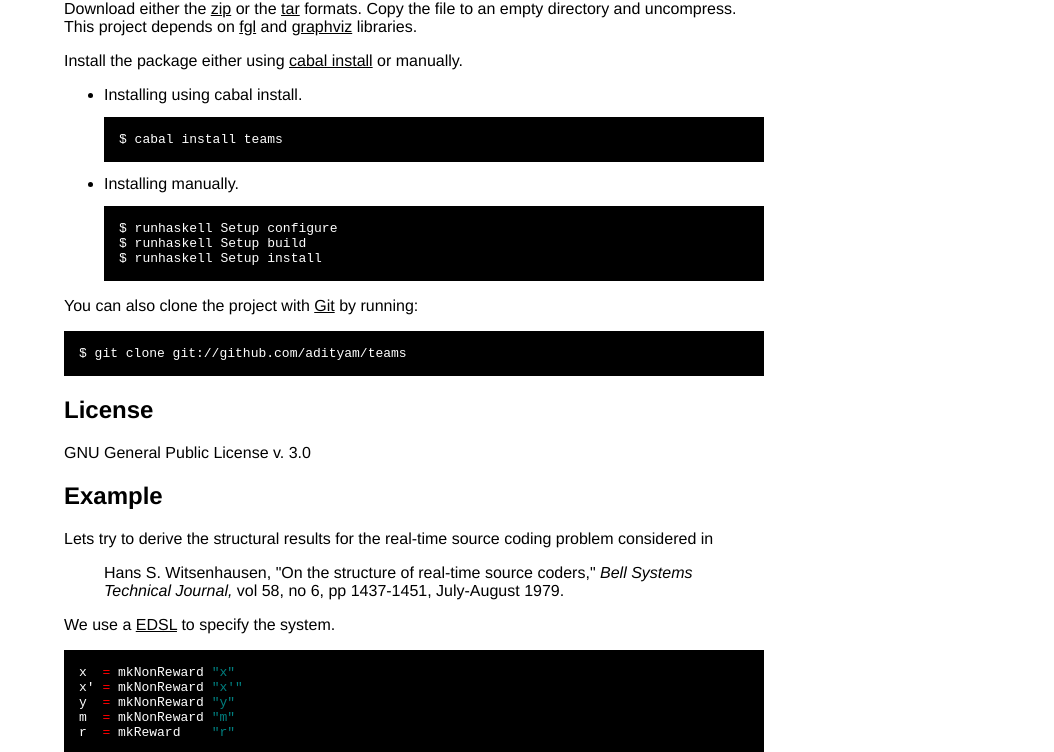
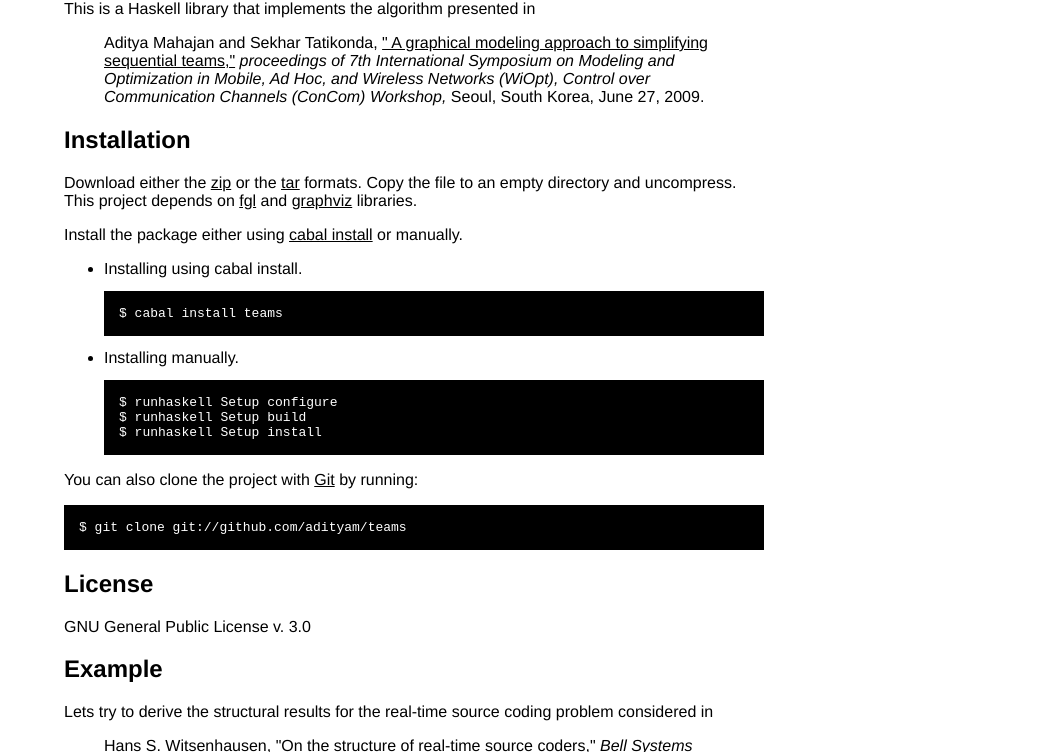
Before and after one commit to adityam/teams, a plain HTML site: page index.html in a window 1280 px wide. Shown: the part 306-1058 px from the top of the page, without its empty margins (226-1280 px from the left). Drawn offline with Linux system fonts and the light colour scheme.

Commit message:
Introduction

```diff
--- a/index.html
+++ b/index.html
@@ -59,6 +59,18 @@
     <div class="description">
        A graphical modeling approach to simplifying sequential teams
     </div>
+
+    <h2>Introduction</h2>
+    <p>This is a Haskell library that implements the algorithm presented in
+    <blockquote>
+      Aditya Mahajan and Sekhar Tatikonda,
+      <a href="http://pantheon.yale.edu/~am894/publications.html#concom-2009">
+        " A graphical modeling approach to simplifying sequential teams,"</a>
+      <em>proceedings of 7th International Symposium on Modeling and
+        Optimization in Mobile, Ad Hoc, and Wireless Networks (WiOpt), Control
+        over Communication Channels (ConCom) Workshop,</em>
+      Seoul, South Korea, June 27, 2009.
+    </blockquote></p>
 
     <h2>Installation</h2>
     <p>
@@ -207,6 +219,7 @@ g4.$.([x'4].|.[m3, y4])
 l4.$.([m4].|.[])</pre> </p>
 
     <p>Graphically, the simplified system is</p>
+<pre>*Main&gt; printGraph rt "/tmp/rt.pdf" </pre>
 
     <a href="rt_simplified.png"><img src="rt_simplified.png"
       width="400px"/></a></p>
```
